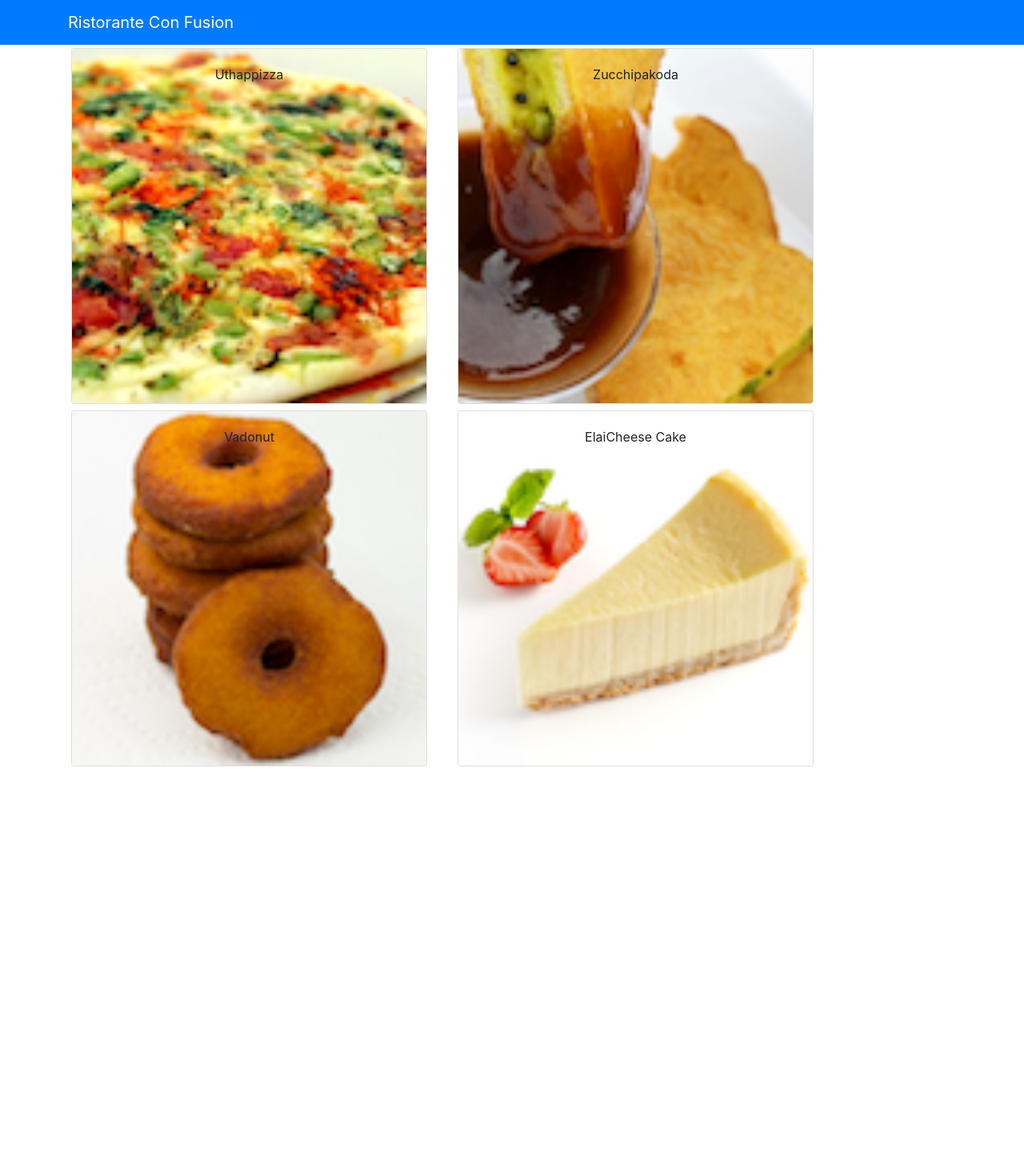
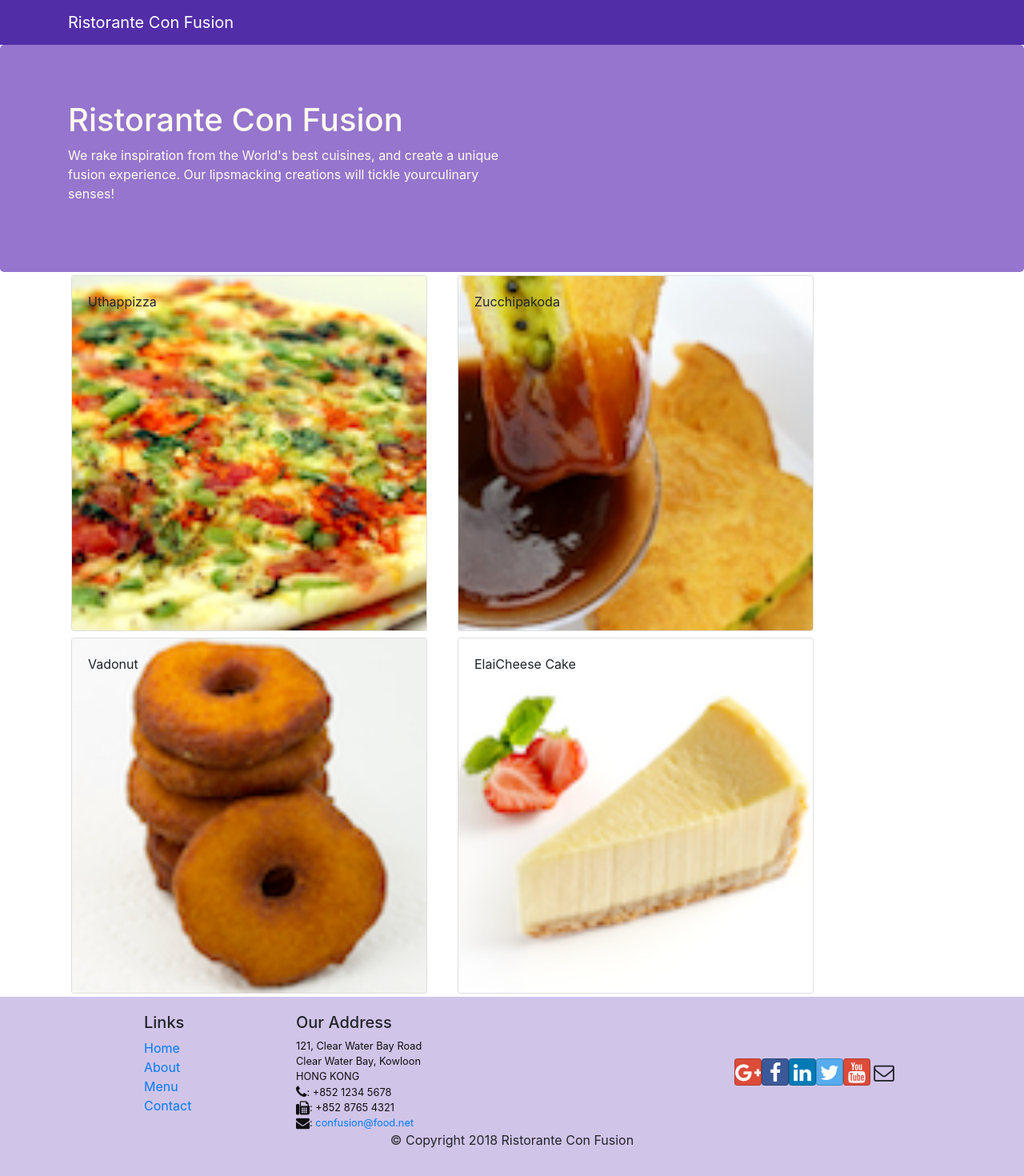
Before and after one commit to JakubWrzesniak/ReactConfusion, a React (Create React App) app: page /contactus in a window 1280 px wide. Shown: the top 1470 px of the page at 80% size. Before the commit the page ends 962 px from the top, so only its background shows below. Built offline with nearby package versions, Linux system fonts and the light colour scheme.

Commit message:
Header and Footer

```diff
--- a/package.json
+++ b/package.json
@@ -7,7 +7,9 @@
     "@testing-library/react": "^9.3.2",
     "@testing-library/user-event": "^7.1.2",
     "bootstrap": "^4.5.2",
+    "bootstrap-social": "^5.1.1",
     "date-fns": "^2.16.1",
+    "font-awesome": "^4.7.0",
     "moment": "^2.27.0",
     "react": "^16.13.1",
     "react-dom": "^16.13.1",
--- a/src/App.css
+++ b/src/App.css
@@ -1,38 +1,81 @@
-.App {
-  text-align: center;
+gu.row-header {
+    margin: 0px auto;
+    padding: 0px 0px;
 }
 
-.App-logo {
-  height: 40vmin;
-  pointer-events: none;
+.row-content {
+    margin: 0px auto;
+    padding: 50px 0px;
+    border-bottom: 1px ridge;
+    min-height: 400px;
 }
 
-@media (prefers-reduced-motion: no-preference) {
-  .App-logo {
-    animation: App-logo-spin infinite 20s linear;
-  }
+.footer {
+    background-color: #D1C4E9;
+    margin: 0px auto;
+    padding: 20px 0px;
 }
 
-.App-header {
-  background-color: #282c34;
-  min-height: 100vh;
-  display: flex;
-  flex-direction: column;
-  align-items: center;
-  justify-content: center;
-  font-size: calc(10px + 2vmin);
-  color: white;
+.jumbotron {
+    margin: 0px auto;
+    padding: 70px 30px;
+    background-color: #9575CD;
+    color: floralwhite;
 }
 
-.App-link {
-  color: #61dafb;
+address {
+    font-size: 80%;
+    margin: 0px;
+    color: #0f0f0f;
 }
 
-@keyframes App-logo-spin {
-  from {
-    transform: rotate(0deg);
-  }
-  to {
-    transform: rotate(360deg);
-  }
+.navbar-dark {
+    background-color: #512DA8;
 }
+
+.tab-content {
+    border-left: 1px solid #ddd;
+    border-right: 1px solid #ddd;
+    border-bottom: 1px solid #ddd;
+    padding: 10px;
+}
+
+.carousel {
+    background: #512DA8;
+}
+
+.carousel .carousel-item {
+    height: 300px;
+}
+
+.carousel .carousel-item img {
+    position: absolute;
+    top: 0;
+    left: 0;
+    min-height: 300px;
+}
+
+#carouselButton {
+    right: 0px;
+    position: absolute;
+    bottom: 0px;
+}
+
+.modal .modal-header {
+    background-color: #512DA8;
+}
+
+.modal .modal-header .close {
+    color: floralwhite;
+}
+
+.modal .modal-header .modal-title {
+    color: floralwhite;
+}
+
+.modal .modal-body {
+    background-color: #D1C4E9;
+}
+
+
+/*# sourceMappingURL=style.css.map */
--- /dev/null
+++ b/src/components/FooterComponent.js
@@ -0,0 +1,50 @@
+import React from 'react';
+
+function Footer(props) {
+    return(
+        <div className="footer">
+            <div className="container">
+                <div className="row justify-content-center">
+                    <div className="col-4 offset-1 col-sm-2">
+                        <h5>Links</h5>
+                        <ul className="list-unstyled">
+                            <li><a href="#">Home</a></li>
+                            <li><a href="#">About</a></li>
+                            <li><a href="#">Menu</a></li>
+                            <li><a href="contactus.html">Contact</a></li>
+                        </ul>
+                    </div>
+                    <div className="col-7 col-sm-5">
+                        <h5>Our Address</h5>
+                        <address>
+                        121, Clear Water Bay Road<br />
+                        Clear Water Bay, Kowloon<br />
+                        HONG KONG<br />
+                        <i className="fa fa-phone fa-lg"></i>: +852 1234 5678<br />
+                        <i className="fa fa-fax fa-lg"></i>: +852 8765 4321<br />
+                        <i className="fa fa-envelope fa-lg"></i>: <a href="mailto:confusion@food.net">
+                            confusion@food.net</a>
+                        </address>
+                    </div>
+                    <div className="col-12 col-sm-4 align-self-center">
+                        <div className="text-center">
+                            <a className="btn btn-social-icon btn-google" href="http://google.com/+"><i className="fa fa-google-plus"></i></a>
+                            <a className="btn btn-social-icon btn-facebook" href="http://www.facebook.com/profile.php?id="><i className="fa fa-facebook"></i></a>
+                            <a className="btn btn-social-icon btn-linkedin" href="http://www.linkedin.com/in/"><i className="fa fa-linkedin"></i></a>
+                            <a className="btn btn-social-icon btn-twitter" href="http://twitter.com/"><i className="fa fa-twitter"></i></a>
+                            <a className="btn btn-social-icon btn-google" href="http://youtube.com/"><i className="fa fa-youtube"></i></a>
+                            <a className="btn btn-social-icon" href="mailto:"><i className="fa fa-envelope-o"></i></a>
+                        </div>
+                    </div>
+                </div>
+                <div className="row justify-content-center">
+                    <div className="col-auto">
+                        <p>© Copyright 2018 Ristorante Con Fusion</p>
+                    </div>
+                </div>
+            </div>
+        </div>
+    );
+}
+
+export default Footer;
--- /dev/null
+++ b/src/components/HeaderComponent.js
@@ -0,0 +1,30 @@
+import React, {Component} from 'react';
+import { Navbar, NavbarBrand, Jumbotron } from 'reactstrap';
+
+
+class Header extends Component{
+
+    render(){
+        return(
+            <>
+            <Navbar dark>
+                <div className="container">
+                    <NavbarBrand href="/">Ristorante Con Fusion</NavbarBrand>
+                </div>
+            </Navbar>
+            <Jumbotron>
+                <div className='container'>
+                    <div className="row row-header">
+                        <div className="col-12 col-sm-6">
+                            <h1>Ristorante Con Fusion</h1>
+                            <p>We rake inspiration from the World's best cuisines, and create a unique fusion experience. Our lipsmacking creations will tickle yourculinary senses!</p>
+                        </div>
+                    </div>
+                </div>
+            </Jumbotron>
+            </>
+        );
+    }
+}
+
+export default Header
--- a/src/components/MainComponent.js
+++ b/src/components/MainComponent.js
@@ -1,7 +1,8 @@
 import React, { Component } from 'react';
-import { Navbar, NavbarBrand } from 'reactstrap';
 import Menu from './MenuComponent';
 import DishDetail from './DishdetailComponent';
+import Header from './HeaderComponent';
+import Footer from'./FooterComponent';
 import { DISHES } from '../shared/dishes';
 
 class Main extends Component {
@@ -22,15 +23,12 @@ class Main extends Component {
   render(){
     return (
       <div className="App">
-        <Navbar dark color="primary">
-          <div className="container">
-            <NavbarBrand href="/">Ristorante Con Fusion</NavbarBrand>
-          </div>
-        </Navbar>
+        <Header/>
         <Menu dishes={this.state.dishes}
             onClick={(dishId)=>this.onDishSelect(dishId)}/>
         <DishDetail
             dish={this.state.dishes.filter((dish) => dish.id === this.state.selectedDish )[0]} />
+        <Footer/>
       </div>
     )};
 }
--- a/src/index.js
+++ b/src/index.js
@@ -1,6 +1,8 @@
 import React from 'react';
 import ReactDOM from 'react-dom';
 import 'bootstrap/dist/css/bootstrap.min.css';
+import 'font-awesome/css/font-awesome.min.css';
+import 'bootstrap-social/bootstrap-social.css';
 import './index.css';
 import App from './App';
 import * as serviceWorker from './serviceWorker';
```
Also changed, not shown: 1 other file (tests, documents, lock files or other folders).
